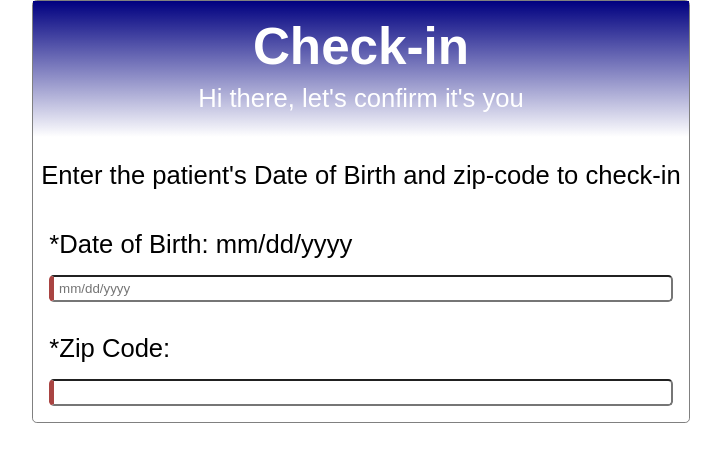
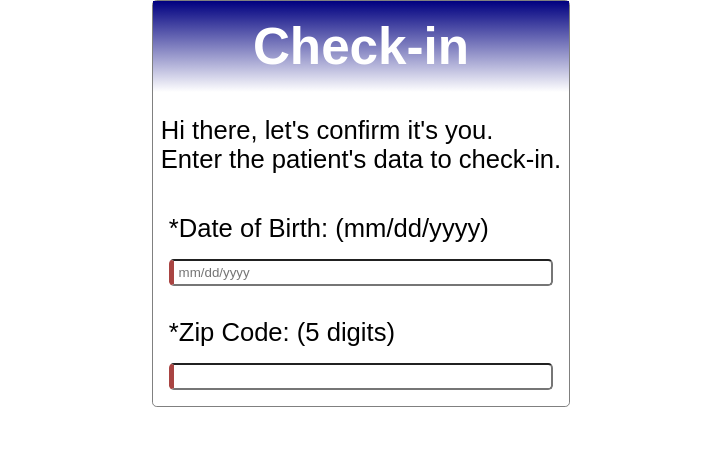
Before and after one commit to shugyoza/20220707, an Angular app: page / in a window 1280 px wide. Shown: the top 462 px of the page, without its empty margins (279-1000 px from the left). Built offline with nearby package versions, Linux system fonts and the light colour scheme.

Commit message:
tweaked the ui, error msg text color red.

```diff
--- a/src/app/form-auth/form-auth.component.html
+++ b/src/app/form-auth/form-auth.component.html
@@ -1,12 +1,10 @@
 <main>
     <header>
         <h1>Check-in</h1>
-        <div>
-            Hi there, let's confirm it's you
-        </div>
     </header>
-    <p>
-        Enter the patient's Date of Birth and zip-code to check-in
+    <p class="sub-header">
+        Hi there, let's confirm it's you. <br>
+        Enter the patient's data to check-in.
     </p>
 
     <form
@@ -16,14 +14,14 @@
             <fieldset>
                 <label
                     for="inputDOB">
-                    *Date of Birth: mm/dd/yyyy
+                    *Date of Birth: (mm/dd/yyyy)
                 </label>
                 <input
                     #inputDOB
                     formControlName="dob"
                     placeholder="mm/dd/yyyy"
                     required />
-                <div
+                <span
                     class="alert"
                     *ngIf="formAuth.invalid && (formAuth.dirty || formAuth.touched)">
                     <p *ngIf="formAuth?.get('dob')?.errors?.['required']">
@@ -37,15 +35,15 @@
                     </p>
                     <p *ngIf="formAuth?.get('dob')?.errors?.['dateInvalid'] &&
                         formAuth.value.dob.length === 10">
-                        Invalid input. Example: 12/31/1993
+                        Invalid date. Ex: 12/31/1993
                     </p>
-                </div>
+                </span>
             </fieldset>
 
             <fieldset>
                 <label
                     for="inputZipCode">
-                    *Zip Code:
+                    *Zip Code: (5 digits)
                 </label>
                 <input
                     #inputZipCode
@@ -71,7 +69,7 @@
 
             <button
                 type="submit"
-                [hidden]="!formAuth.valid" >
+                [hidden]="formAuth.invalid" >
                 Continue
             </button>
     </form>
--- a/src/app/form-auth/form-auth.component.sass
+++ b/src/app/form-auth/form-auth.component.sass
@@ -60,3 +60,9 @@ button
 
 .ng-invalid:not(form)
   border-left: 5px solid #a94442 /* red */
+
+.sub-header
+    color: charcoal
+
+.alert
+    color: red
```
